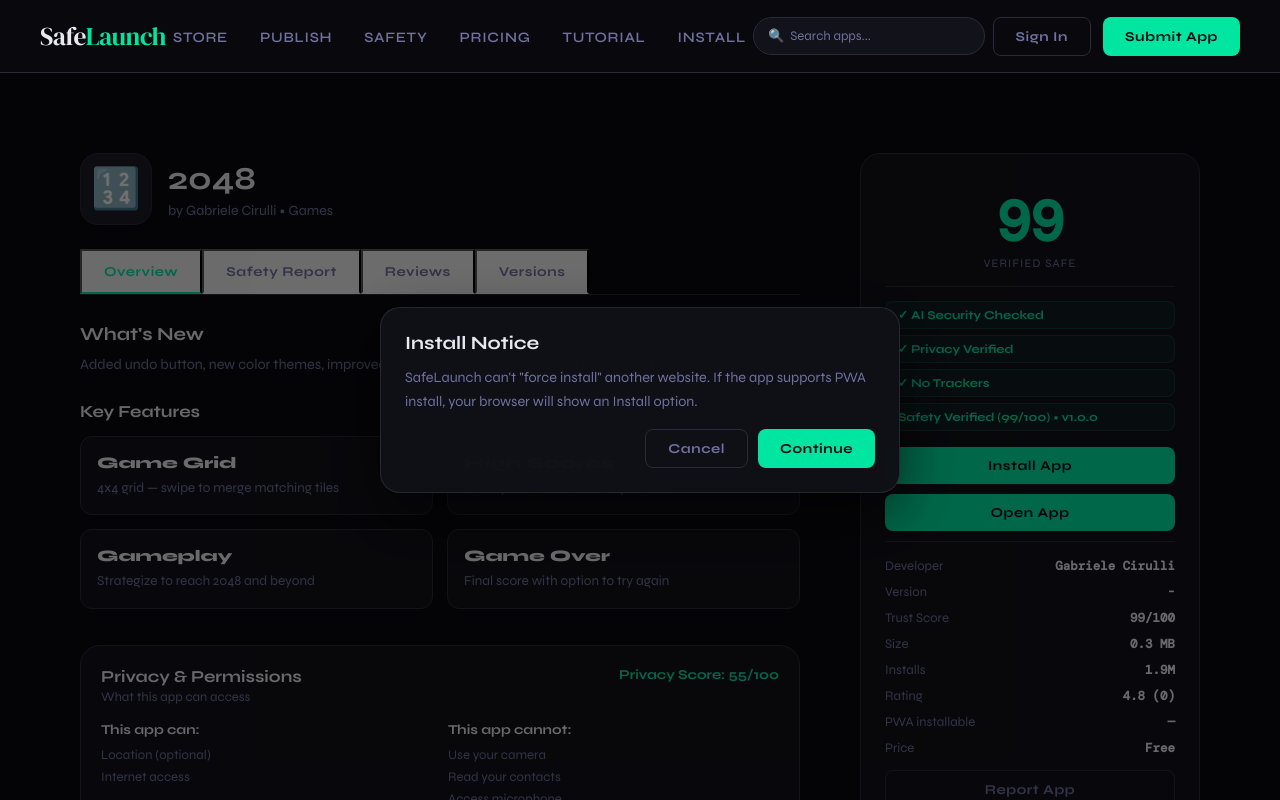
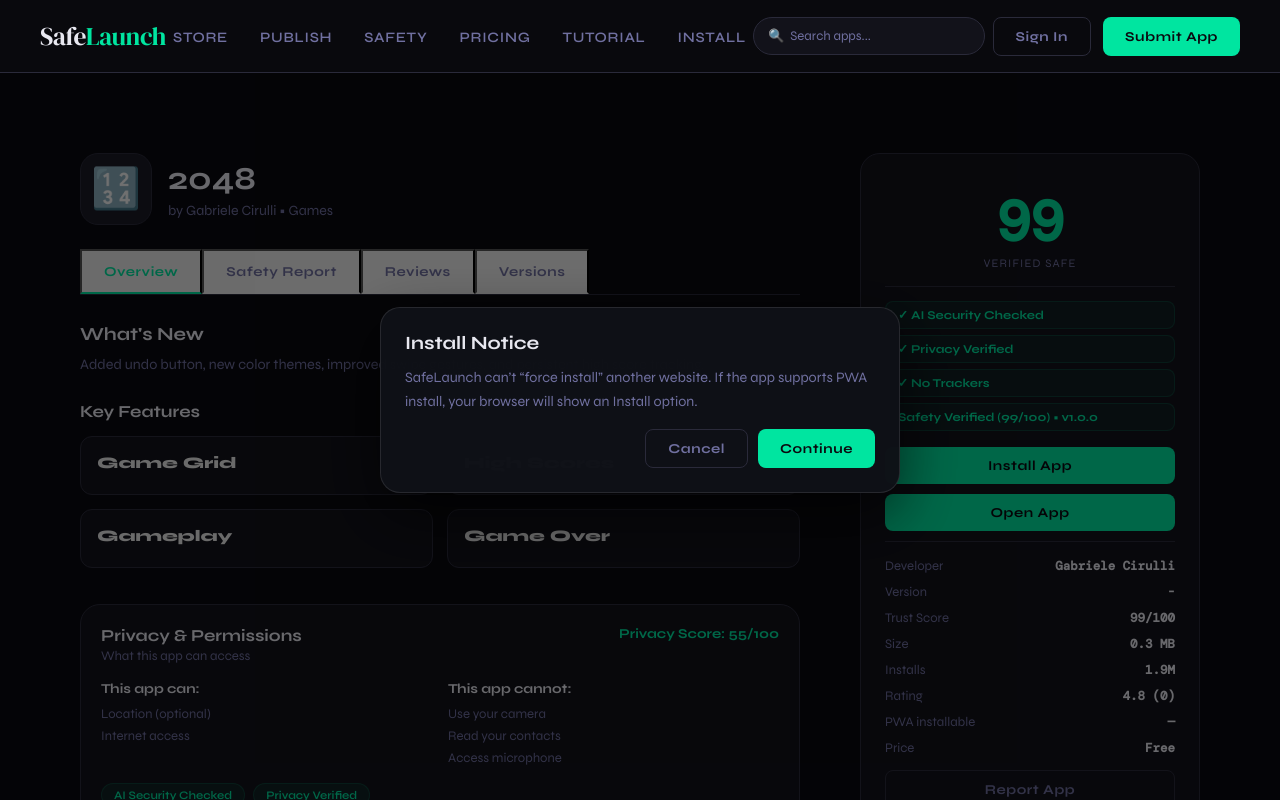
Before and after one commit to danyaffa/PWA-App-STORE, a React (Vite) app: page /app/2048 in a window 1280 px wide. Both pictures are taken after a click on the button "Install App". Shown: the top 800 px of the page. Built offline with nearby package versions, Linux system fonts and the light colour scheme; no server answers.

Commit message:
Update AppDetail.jsx

```diff
--- a/src/pages/AppDetail.jsx
+++ b/src/pages/AppDetail.jsx
@@ -71,7 +71,7 @@
     // Fallback: open the app URL so the user can install it (if it is a PWA) from the browser UI.
     if (app.url) {
       window.open(app.url, '_blank', 'noopener,noreferrer')
-      toast('Opened the app in a new tab. If it supports PWA install, use your browser\'s Install option.')
+      toast('Opened the app in a new tab. If it supports PWA install, use your browser’s Install option.')
       return
     }
 
@@ -123,7 +123,7 @@
                     {(app.screenshots || []).map((s, idx) => (
                       <div key={idx} className={styles.featureCard}>
                         <div className={styles.featureTitle}>{s.title}</div>
-                        <div className={styles.featureDesc}>{s.caption || s.desc}</div>
+                        <div className={styles.featureDesc}>{s.desc}</div>
                       </div>
                     ))}
                   </div>
@@ -247,7 +247,7 @@
             <div className={styles.modal}>
               <h3>Install Notice</h3>
               <p>
-                SafeLaunch can't "force install" another website.
+                SafeLaunch can’t “force install” another website.
                 If the app supports PWA install, your browser will show an Install option.
               </p>
               <div className={styles.modalBtns}>
```
